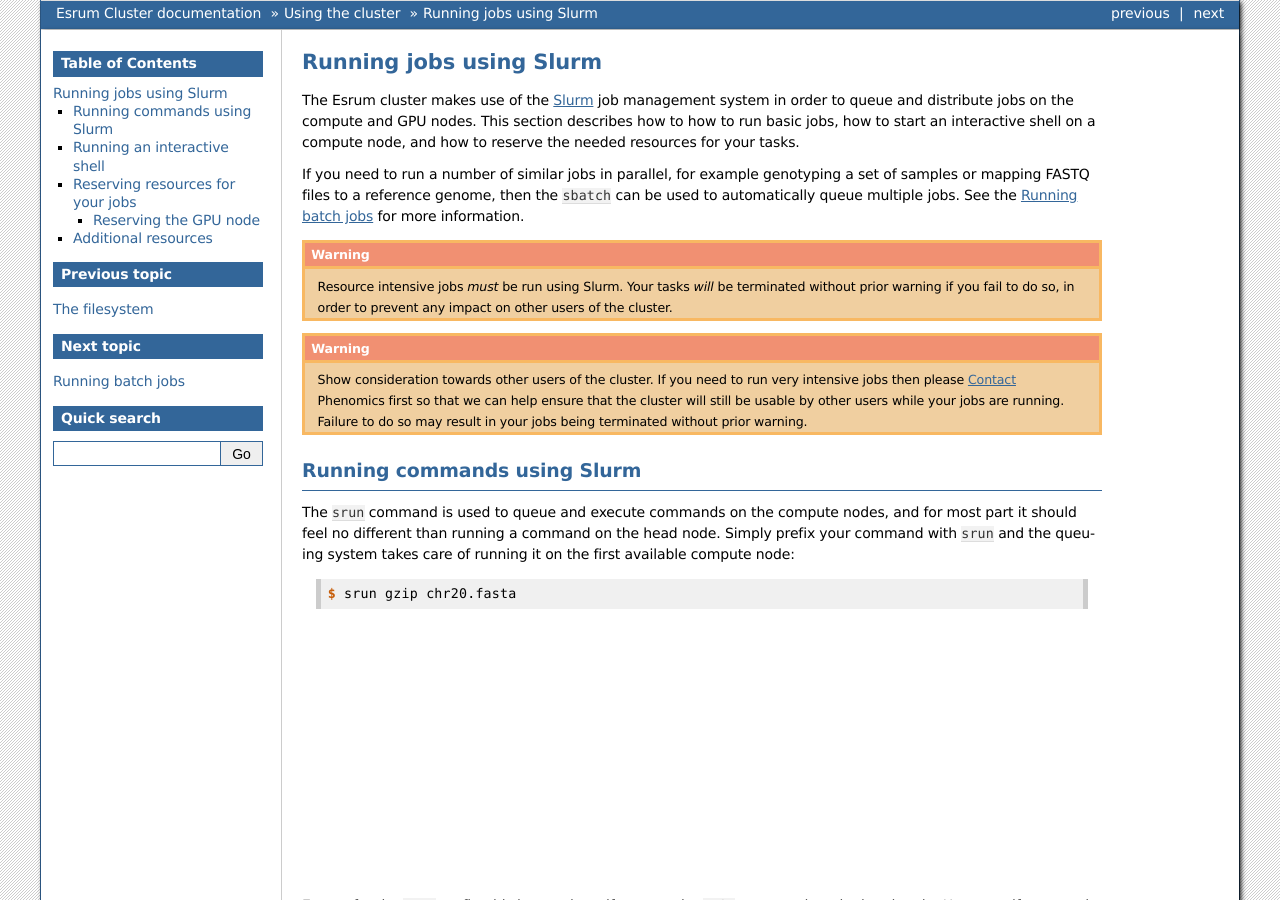
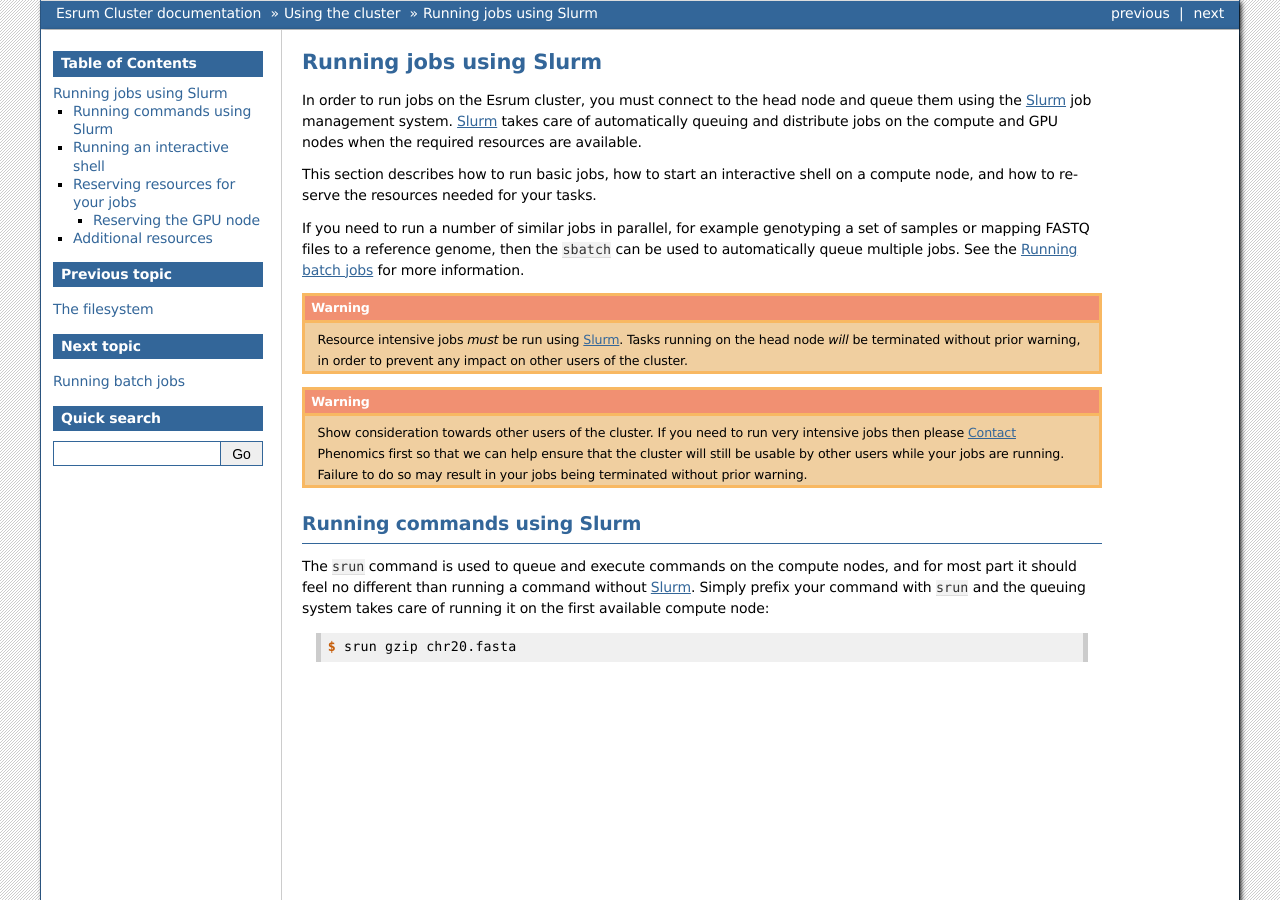
Before and after one commit to cbmrphenomics/cbmrphenomics.github.io, a Sphinx documentation site: the page built from esrum/source/usage/running_jobs.rst, in a window 1280 px wide and 900 px high. Built offline with Sphinx 7.4.7, drawn with Linux system fonts in a browser that asks for light colours.

Commit message:
clarify role of the head node

```diff
--- a/esrum/source/usage/running_jobs.rst
+++ b/esrum/source/usage/running_jobs.rst
@@ -4,11 +4,14 @@
  Running jobs using Slurm
 ##########################
 
-The Esrum cluster makes use of the Slurm_ job management system in order
-to queue and distribute jobs on the compute and GPU nodes. This section
-describes how to how to run basic jobs, how to start an interactive
-shell on a compute node, and how to reserve the needed resources for
-your tasks.
+In order to run jobs on the Esrum cluster, you must connect to the head
+node and queue them using the Slurm_ job management system. Slurm_ takes
+care of automatically queuing and distribute jobs on the compute and GPU
+nodes when the required resources are available.
+
+This section describes how to run basic jobs, how to start an
+interactive shell on a compute node, and how to reserve the resources
+needed for your tasks.
 
 If you need to run a number of similar jobs in parallel, for example
 genotyping a set of samples or mapping FASTQ files to a reference
@@ -17,8 +20,8 @@
 
 .. warning::
 
-   Resource intensive jobs *must* be run using Slurm. Your tasks *will*
-   be terminated without prior warning if you fail to do so, in order to
+   Resource intensive jobs *must* be run using Slurm_. Tasks running on
+   the head node *will* be terminated without prior warning, in order to
    prevent any impact on other users of the cluster.
 
 .. warning::
@@ -35,7 +38,7 @@
 
 The ``srun`` command is used to queue and execute commands on the
 compute nodes, and for most part it should feel no different than
-running a command on the head node. Simply prefix your command with
+running a command without Slurm_. Simply prefix your command with
 ``srun`` and the queuing system takes care of running it on the first
 available compute node:
 
```
Also changed, not shown: esrum/source/usage/connecting.rst (+7 -5 lines).
